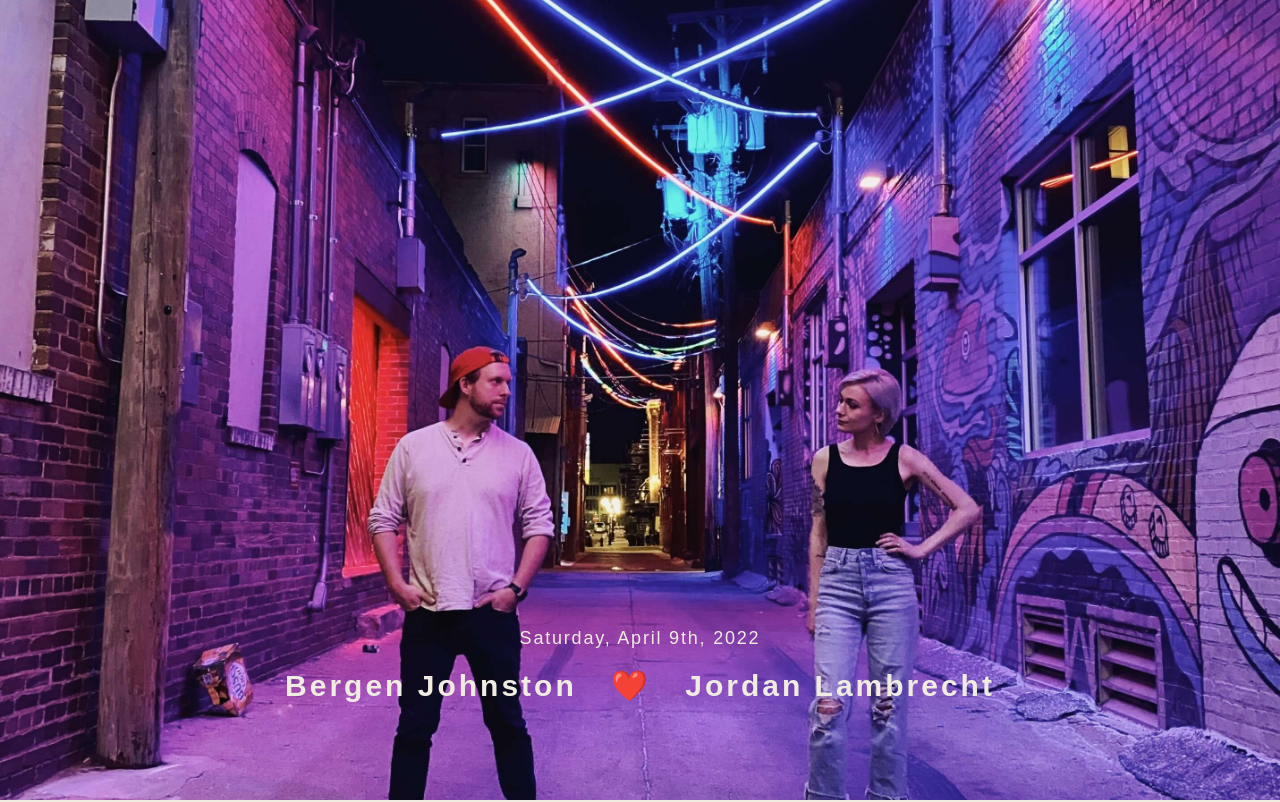
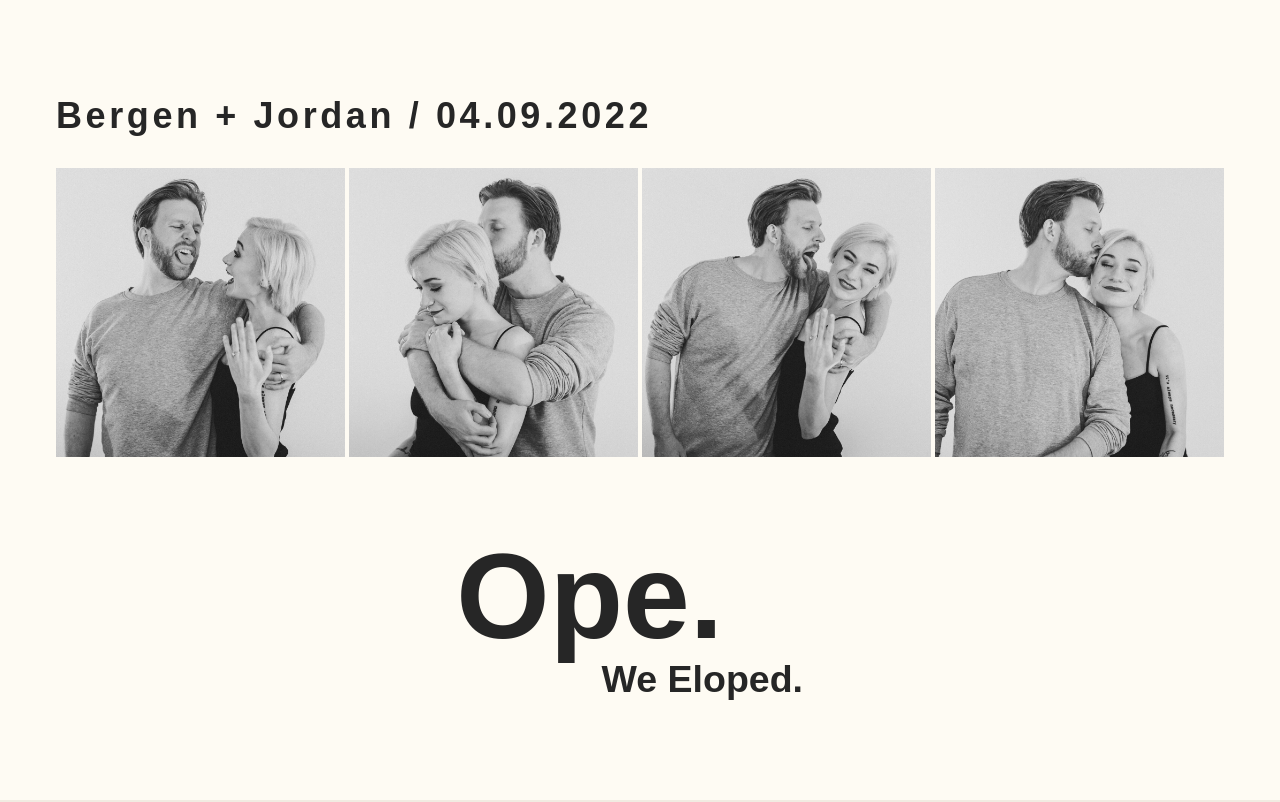
Before and after one commit to jordanlambrecht/ope-we-eloped, a Next.js app: page / in a window 1280 px wide. Shown: the top 802 px of the page. Built offline with nearby package versions, Linux system fonts and the light colour scheme; no server answers; a web font is replaced by a local one.

Commit message:
added note section on rsvp, redesigned landing

```diff
--- a/components/parts/RSVP_Form.jsx
+++ b/components/parts/RSVP_Form.jsx
@@ -4,7 +4,8 @@ import { useForm } from 'react-hook-form'
 import { SendToMonday } from '@lib/monday_rsvp'
 
 import cn from 'classnames'
-const MAX_STEPS = 4
+import forms from '@tailwindcss/forms'
+const MAX_STEPS = 5
 const FinishSectionButton = ({ onClick, isdisabled, children }) => {
   return (
     <button
@@ -54,19 +55,24 @@ function RSVP() {
   })
 
   const handleStepCompletion = () => {
+    if (!attending && formStep === 0) {
+      setFormStep(4)
+    } else if (attending) {
       setFormStep((cur) => cur + 1)
+    }
   }
   const handleAdditionalGuestsStepCompletion = () => {
     setFormStepGuests(1)
     setFormStep(3)
   }
   const handleGoBackToPreviousStep = () => {
-    if (secondGuest && formStep === 3 && formStepGuests === 0) {
+    if (!attending && formStep === 4) {
+      setFormStep(0)
+    } else if (secondGuest && formStep === 3 && formStepGuests === 0) {
       setSecondGuest(false)
       setCount(1)
-      setFormStep((cur) => 3)
-    }
-    if (formStepGuests === 1 && formStep === 3) {
+      setFormStep((cur) => 2)
+    } else if (secondGuest && formStepGuests === 1 && formStep === 3) {
       setFormStepGuests(0)
       setFormStep((cur) => 3)
     } else setFormStep((cur) => cur - 1)
@@ -84,12 +90,11 @@ function RSVP() {
   const onSubmit = (data) => {
     console.log(JSON.stringify(data, null, 2))
 
-    if (!data.attending) {
+    if (!attending) {
       SendToMonday(data, attending, secondGuest, count)
-      setFormStep(4)
+      setFormStep(5)
     } else {
       SendToMonday(data, attending, secondGuest, count)
-
       handleStepCompletion()
     }
     if (attending) {
@@ -119,7 +124,7 @@ function RSVP() {
 
   return (
     <div className='max-w-xl w-full my-12 bg-cream rounded-md border-2 border-black mx-auto overflow-hidden z-10'>
-      {formStep < 5 && (
+      {formStep < 6 && (
         <div className='h-2 w-full bg-gray-200'>
           <div
             style={{ width: `${((formStep + 1) / (MAX_STEPS + 1)) * 100}%` }}
@@ -128,7 +133,7 @@ function RSVP() {
         </div>
       )}
       <div className='px-4 lg:px-16 py-10'>
-        {formStep < 4 && (
+        {formStep < 5 && (
           <div
             className={`flex ${
               formStep === 0 ? 'justify-end' : 'justify-between'
@@ -341,23 +346,11 @@ function RSVP() {
                 </div>
               )}
 
-              {attending ? (
               <div className='flex justify-end'>
                 <FinishSectionButton onClick={handleStepCompletion} isdisabled={!isValid}>
                   next &rarr;
                 </FinishSectionButton>
               </div>
-              ) : (
-                <div className='flex justify-end'>
-                  <button
-                    type={'submit'}
-                    isdisabled={!isValid}
-                    className='cursor-pointer text-center inline-block mt-4 font-medium rounded-md text-lg px-10 py-2 bg-black text-cream-light drop-shadow-sm duration-300 ease-in-out hover:scale-95 disabled:hover:scale-100 disabled:bg-opacity-30 '
-                  >
-                    Submit &rarr;
-                  </button>
-                </div>
-              )}
             </section>
           )}
           {formStep >= 2 && (
@@ -487,14 +480,11 @@ function RSVP() {
                   <h2 className='font-medium text-3xl mb-8 text-black'>
                     Nothing wrong with riding solo 😉
                   </h2>
+
                   <div className='flex justify-end'>
-                    <button
-                      type={'submit'}
-                      disabled={!isValid}
-                      className='cursor-pointer text-center inline-block mt-4 font-medium rounded-md text-lg px-10 py-2 bg-black text-cream-light drop-shadow-sm duration-300 ease-in-out hover:scale-95 disabled:hover:scale-100 disabled:bg-opacity-30 '
-                    >
-                      <span>Submit &rarr;</span>
-                    </button>
+                    <FinishSectionButton onClick={handleStepCompletion} isdisabled={!isValid}>
+                      next &rarr;
+                    </FinishSectionButton>
                   </div>
                 </div>
               ) : (
@@ -587,31 +577,6 @@ function RSVP() {
                     ) : (
                       ''
                     )}
-                    {/* <input
-                      type='tel'
-                      placeholder='Phone Number'
-                      id='secondguest_phone'
-                      required
-                      className=' w-1/2 text-xl text-black text-opacity-75 max-w-3xl mb-3 mt-3 leading-relaxed bg-cream block px-0.5 border-0 border-b-2 border-gray-200 focus:ring-0 focus:border-black'
-                      {...register('secondguest_phone', {
-                        required: { message: 'Please enter their name.', value: true },
-                        minLength: { message: "c'mon that's not your name", value: 3 },
-                      })}
-                    />
-                    <input
-                      type='email'
-                      placeholder='Email'
-                      id='secondguest_email'
-                      className=' text-xl text-black text-opacity-75 max-w-3xl mb-3 mt-3 leading-relaxed bg-cream block w-full px-0.5 border-0 border-b-2 border-gray-200 focus:ring-0 focus:border-black'
-                      {...register('secondguest_email', {
-                        required: { message: 'Please enter your email.', value: true },
-                        pattern: {
-                          value:
-                            /^(([^<>()[\]\\.,;:\s@\"]+(\.[^<>()[\]\\.,;:\s@\"]+)*)|(\".+\"))@((\[[0-9]{1,3}\.[0-9]{1,3}\.[0-9]{1,3}\.[0-9]{1,3}\])|(([a-zA-Z\-0-9]+\.)+[a-zA-Z]{2,}))$/,
-                          message: 'Invalid email address',
-                        },
-                      })}
-                    /> */}
                   </div>
                   <div className='flex justify-end'>
                     {count >= 5 ? (
@@ -622,13 +587,11 @@ function RSVP() {
                         Add More &rarr;
                       </FinishSectionButton>
                     ) : (
-                      <button
-                        type={'submit'}
-                        disabled={!isValid}
-                        className='cursor-pointer text-center inline-block mt-4 font-medium rounded-md text-lg px-10 py-2 bg-black text-cream-light drop-shadow-sm duration-300 ease-in-out hover:scale-95 disabled:hover:scale-100 disabled:bg-opacity-30 '
-                      >
-                        <span>Submit &rarr;</span>
-                      </button>
+                      <div className='flex justify-end'>
+                        <FinishSectionButton onClick={handleStepCompletion} isdisabled={!isValid}>
+                          next &rarr;
+                        </FinishSectionButton>
+                      </div>
                     )}
                   </div>
                 </>
@@ -737,6 +700,30 @@ function RSVP() {
                 )}
               </div>
               <div className='flex justify-end'>
+                <FinishSectionButton onClick={handleStepCompletion} isdisabled={!isValid}>
+                  next &rarr;
+                </FinishSectionButton>
+              </div>
+            </section>
+          )}
+          {formStep === 4 && (
+            <section className={''}>
+              <h2 className='font-medium text-3xl mb-8 text-black'>Any Notes?</h2>
+              <textarea
+                placeholder='Optional'
+                name='notes'
+                id='notes'
+                rows={5}
+                className=' text-xl text-black text-opacity-75 max-w-3xl mb-3 mt-3 leading-relaxed
+                bg-cream
+                    block
+                    w-full
+
+                    border-2 border-gray-200 rounded-md px-6 py-3
+                    focus:ring-0 focus:border-black'
+                {...register('notes', {})}
+              />
+              <div className='flex justify-end'>
                 <button
                   type={'submit'}
                   disabled={!isValid}
@@ -747,7 +734,7 @@ function RSVP() {
               </div>
             </section>
           )}
-          {formStep >= 4 && (
+          {formStep >= 5 && (
             <section>
               <h2 className='font-semibold text-3xl mb-8'>Thank you for RSVPing!</h2>
               {!attending ? (
--- a/components/sections/Landing.jsx
+++ b/components/sections/Landing.jsx
@@ -2,8 +2,62 @@ import Image from 'next/image'
 
 function Landing() {
   return (
-    <section className='w-screen h-screen bg-black relative'>
-      <div className='absolute top-0 left-0 w-full h-full z-0'>
+    <section className='w-screen bg-cream-light max-h-screen relative mt-0 px-14  py-24'>
+      <div className='max-w-2xl md:max-w-xl lg:max-w-8xl mx-auto'>
+        <h1 className=' font-semibold tracking-widest text-black text-2xl sm:text-4xl md:text-4xl '>
+          Bergen + Jordan / 04.09.2022
+        </h1>
+
+        <div className='max-h-screen grid grid-cols-2 lg:grid-cols-4 gap-1 mt-8 '>
+          <div className='relative w-full aspect-square'>
+            <Image
+              placeholder='blur'
+              blurDataURL={'/img/jordan-bergen-bw-1.jpg'}
+              src={'/img/jordan-bergen-bw-1.jpg'}
+              alt={'Jordan Lambrecht and Bergen Johnston'}
+              layout={'fill'}
+              objectFit={'cover'}
+            />
+          </div>
+          <div className='relative w-full aspect-w-1 aspect-h-1'>
+            <Image
+              placeholder='blur'
+              blurDataURL={'/img/jordan-bergen-bw-2.jpg'}
+              src={'/img/jordan-bergen-bw-2.jpg'}
+              alt={'Jordan Lambrecht and Bergen Johnston'}
+              layout={'fill'}
+              objectFit={'cover'}
+            />
+          </div>
+          <div className='relative w-full aspect-w-1 aspect-h-1'>
+            <Image
+              placeholder='blur'
+              blurDataURL={'/img/jordan-bergen-bw-3.jpg'}
+              src={'/img/jordan-bergen-bw-3.jpg'}
+              alt={'Jordan Lambrecht and Bergen Johnston'}
+              layout={'fill'}
+              objectFit={'cover'}
+            />
+          </div>
+          <div className='relative w-full aspect-w-1 aspect-h-1'>
+            <Image
+              placeholder='blur'
+              blurDataURL={'/img/jordan-bergen-bw-4.jpg'}
+              src={'/img/jordan-bergen-bw-4.jpg'}
+              alt={'Jordan Lambrecht and Bergen Johnston'}
+              layout={'fill'}
+              objectFit={'cover'}
+            />
+          </div>
+        </div>
+        <div className='flex flex-col justify-end py-12  mt-12 w-full h-full font-black sm:hidden lg:flex'>
+          <h1 className=' self-center text-black xl:scale-125 pr-20  z-20'>
+            <span className='block text-8xl'>Ope.</span>
+            <span className='block text-right text-3xl -mr-16 relative'>We Eloped.</span>
+          </h1>
+        </div>
+      </div>
+      {/* <div className='absolute top-0 left-0 w-full h-full z-0'>
         <div className='relative w-full h-full top-0 left-0'>
           <Image
             priority
@@ -29,7 +83,7 @@ function Landing() {
             Jordan Lambrecht
           </h2>
         </div>
-      </div>
+      </div> */}
     </section>
   )
 }
--- a/lib/monday_rsvp.js
+++ b/lib/monday_rsvp.js
@@ -51,6 +51,7 @@ export async function SendToMonday(data, firstguest_attending, secondguest_atten
       text5: data.guest8,
       text17: data.guest9,
       text3: data.guest10,
+      long_text: { text: data.notes },
       numbers: test,
     }),
   }
--- a/pages/api/mail-rsvp-notification.js
+++ b/pages/api/mail-rsvp-notification.js
@@ -6,10 +6,10 @@ export default async function sendOnboarding(req, res) {
   const body = JSON.parse(req.body)
   console.log('Sendgrid API: ', body.email)
   const message = `
-  <p>A new story has been submitted. Here it is:</p>
+  <h2>Primary Guest</h2>
   <ul>
-  <li><strong>Story Title: </strong>${body.title}</li>
-  <li><strong>Author:</strong> ${body.author}</li>
+  <li><strong>Name: </strong>${body.firstguest_name}</li>
+  <li><strong>Author:</strong> ${body.firstguest_address}</li>
   </ul>
   <p><strong>story:</strong></p>
   <p>${body.story}</p>
--- a/pages/index.jsx
+++ b/pages/index.jsx
@@ -13,9 +13,6 @@ import Photos from '@sections/Photos'
 import Footer from '@sections/Footer'
 import PageSection from '@parts/PageSection'
 import Meta from '@parts/Meta'
-
-import InnerWrapper from '@parts/InnerWrapper'
-import Spotify_Playlist from '@parts/Spotify_Playlist'
 
 export default function Home() {
   return (
@@ -40,7 +37,7 @@ export default function Home() {
 
       <main>
         <Landing />
-        <div className='flex flex-col justify-end py-12 w-full h-full font-black'>
+        <div className=' flex-col justify-end py-12 w-full h-full font-black  hidden sm:flex lg:hidden'>
           <h1 className=' self-center text-black xl:scale-125 pr-20  z-20'>
             <span className='block text-8xl'>Ope.</span>
             <span className='block text-right text-3xl -mr-16 relative'>We Eloped.</span>
--- a/styles/globals.css
+++ b/styles/globals.css
@@ -49,8 +49,8 @@
       text-shadow: 15px 15px 30px black;
     }
     .text-shadow-xl {
-      text-shadow: 0px 0px 25px black;
-      text-shadow: -4px -4px 15px black;
+      text-shadow: 0px 0px 25px red;
+      text-shadow: -4px -4px 15px red;
     }
     .text-shadow-xl::after {
       content: '';
--- a/tailwind.config.js
+++ b/tailwind.config.js
@@ -17,6 +17,9 @@ module.exports = {
       fill: {
         current: 'currentColor',
         none: 'none',
+      },
+      maxWidth: {
+        '8xl': '88rem',
       },
       scale: {
         25: '.25',
```
Also changed, not shown: 1 other file (tests, documents, lock files or other folders). Lines whose indentation alone changed are shown as unchanged.
